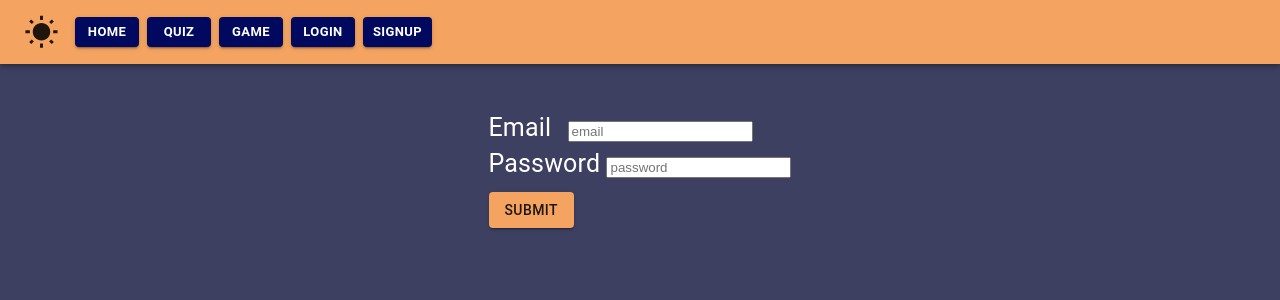
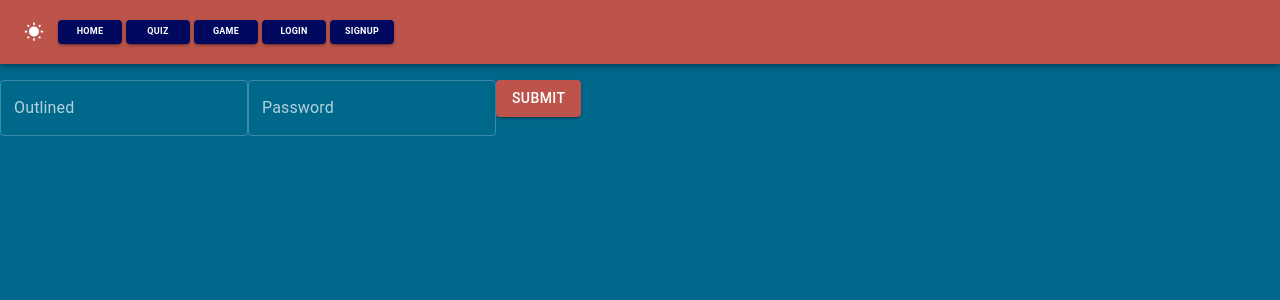
Before and after one commit to timlaurijs/premier, a React (Create React App) app: page /login in a window 1280 px wide. Shown: the top 300 px of the page. Built offline with nearby package versions, Linux system fonts and the light colour scheme; no server answers.

Commit message:
home-screen

```diff
--- a/src/App.js
+++ b/src/App.js
@@ -22,12 +22,12 @@ import { Paper, CssBaseline, Container } from "@material-ui/core";
 const lightTheme = createMuiTheme({
   palette: {
     background: {
-      default: "#e6e7f7",
+      default: "#BC544B",
       paper: "#C0C0C0",
     },
     primary: {
-      main: "#4D5BF7", // here you can change the NavBar and Button color ("primary")
-      dark: "#0215DE ", // change the hover effect background color
+      main: "#00688B", // here you can change the NavBar and Button color ("primary")
+      dark: "#FF69B4", // change the hover effect background color
     },
     type: "light",
   },
@@ -36,11 +36,11 @@ const lightTheme = createMuiTheme({
 const darkTheme = createMuiTheme({
   palette: {
     background: {
-      default: "#3D4061",
+      default: "#00688B",
       paper: "#323648",
     },
     primary: {
-      main: "#f4a460", // here you can change the NavBar and Button color ("primary")
+      main: "#BC544B", // here you can change the NavBar and Button color ("primary")
       dark: "#DE1200", // change the hover effect background color"
     },
     type: "dark",
--- a/src/components/Navbar.js
+++ b/src/components/Navbar.js
@@ -16,6 +16,7 @@ import {
   makeStyles,
   Tooltip,
   Fade,
+  Avatar,
 } from "@material-ui/core";
 import WbSunnySharpIcon from "@material-ui/icons/WbSunnySharp";
 import Brightness3RoundedIcon from "@material-ui/icons/Brightness3Rounded";
@@ -23,7 +24,8 @@ import Brightness3RoundedIcon from "@material-ui/icons/Brightness3Rounded";
 // useStyles used to over ride the button default props
 const useStyles = makeStyles((theme) => ({
   button: {
-    margin: 4,
+    fontSize: 9,
+    margin: 2,
     color: "white",
     fontWeight: "bold",
     backgroundColor: "#01095E",
@@ -39,7 +41,7 @@ const useStyles = makeStyles((theme) => ({
 
 export default function Navbar(props) {
   const classes = useStyles(); // material ui classes
-  const { imageUrl, token } = useSelector(selectUser);
+  const { imageUrl, token, name } = useSelector(selectUser);
   const dispatch = useDispatch();
 
   function darkModeButton() {
@@ -51,7 +53,7 @@ export default function Navbar(props) {
           color="inherit"
           aria-label="menu"
         >
-          <WbSunnySharpIcon fontSize="large" />
+          <WbSunnySharpIcon fontSize="small" />
         </IconButton>
       );
     } else {
@@ -62,7 +64,7 @@ export default function Navbar(props) {
           color="inherit"
           aria-label="menu"
         >
-          <Brightness3RoundedIcon fontSize="large" />
+          <Brightness3RoundedIcon fontSize="small" />
         </IconButton>
       );
     }
@@ -77,6 +79,7 @@ export default function Navbar(props) {
         title="DASHBOARD"
       >
         <Button
+          size="small"
           variant="contained"
           className={classes.button}
           component={NavLink}
@@ -92,6 +95,7 @@ export default function Navbar(props) {
         title="LOGOUT"
       >
         <Button
+          size="small"
           variant="contained"
           className={classes.button}
           onClick={() => dispatch(logOut())}
@@ -99,13 +103,7 @@ export default function Navbar(props) {
           Log out
         </Button>
       </Tooltip>
-      {imageUrl ? (
-        <img
-          src={imageUrl}
-          style={{ height: "75px", padding: "5px" }}
-          alt="userImage"
-        ></img>
-      ) : null}
+      {imageUrl ? <Avatar src={imageUrl}></Avatar> : null}
     </>
   ) : (
     <>
--- a/src/pages/Login.js
+++ b/src/pages/Login.js
@@ -1,79 +1,82 @@
-import React, { useState, useEffect } from "react"
-import { useDispatch, useSelector } from "react-redux"
-import { useHistory } from "react-router-dom"
+import React, { useState, useEffect } from "react";
+import { useDispatch, useSelector } from "react-redux";
+import { useHistory } from "react-router-dom";
 
 // Redux store
-import { login } from "../store/user/actions"
-import { selectToken } from "../store/user/selectors"
+import { login } from "../store/user/actions";
+import { selectToken } from "../store/user/selectors";
 
 //Mui components
-import { Button, Box } from "@material-ui/core"
+import { Button, Box, TextField } from "@material-ui/core";
 
 const Login = () => {
-  const [email, setEmail] = useState("")
-  const [password, setPassword] = useState("")
-  const dispatch = useDispatch()
-  const token = useSelector(selectToken)
-  const history = useHistory()
+  const [email, setEmail] = useState("");
+  const [password, setPassword] = useState("");
+  const dispatch = useDispatch();
+  const token = useSelector(selectToken);
+  const history = useHistory();
 
   useEffect(() => {
     if (token !== null) {
-      history.push("/")
+      history.push("/");
     }
-  }, [token, history])
+  }, [token, history]);
 
   const formHandler = (event) => {
-    event.preventDefault()
-    console.log(`email: ${email}, password: ${password}`)
-    dispatch(login(email, password))
-  }
+    event.preventDefault();
+    console.log(`email: ${email}, password: ${password}`);
+    dispatch(login(email, password));
+  };
   return (
-    <Box
-      mt={10}
-      style={{
-        fontSize: 25,
-        // marginLeft: "50px",
-        display: "flex",
-        // flexDirection: "column",
-        justifyContent: "center",
-      }}
-    >
+    <Box mt={10}>
       <div className="Login">
         <form onSubmit={formHandler} style={{ marginTop: 30 }}>
-          <div style={{ display: "block" }}>
-            <label htmlFor="email" style={{ marginRight: 10 }}>
+          {/* <div style={{ display: "block" }}> */}
+          {/* <label htmlFor="email" style={{ marginRight: 10 }}>
             {" "}
             Email{" "}
-            </label>
-            <input
+          </label> */}
+          <TextField
+            type="email"
+            id="outlined-basic"
+            label="Outlined"
+            variant="outlined"
+            onChange={(event) => setEmail(event.target.value)}
+          />
+
+          {/* <input
             type="text"
             onChange={(event) => setEmail(event.target.value)}
             placeholder="email"
             name="email"
-            ></input>
-          </div>
-          <div style={{ display: "block" }}>
-            <label htmlFor="password"> Password </label>
+          ></input> */}
+          {/* </div> */}
+          {/* <div style={{ display: "block" }}> */}
+          <TextField
+            type="password"
+            id="outlined-basic"
+            label="Password"
+            variant="outlined"
+            onChange={(event) => setPassword(event.target.value)}
+          />
+
+          {/* <label htmlFor="password"> Password </label>
+
             <input
               type="password"
               onChange={(event) => setPassword(event.target.value)}
               placeholder="password"
               name="password"
             ></input>
-          </div>
-          <Button
-            variant="contained"
-            color="primary"
-            type="submit"
-            style={{ marginTop: 10 }}
-          >
+          </div> */}
+          <Button variant="contained" color="primary" type="submit">
             {" "}
             Submit
           </Button>
         </form>
       </div>
     </Box>
-  )
-}
+  );
+};
 
-export default Login
+export default Login;
```
Lines whose indentation alone changed are shown as unchanged.
